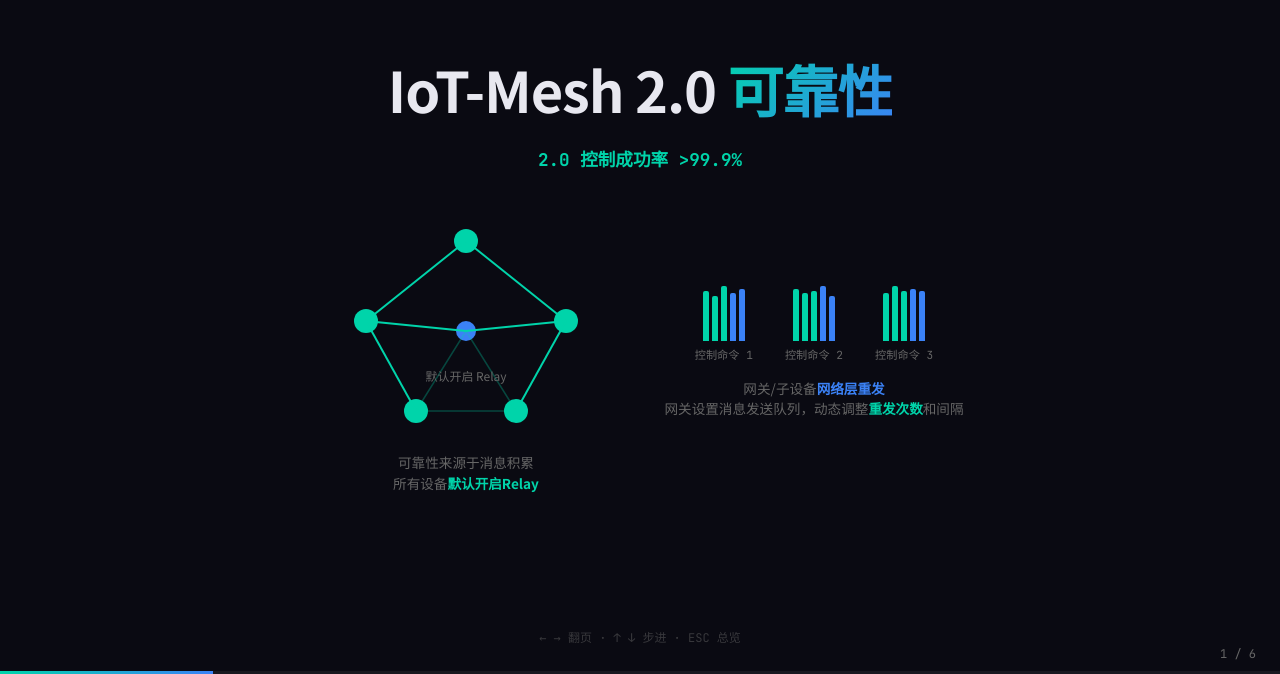
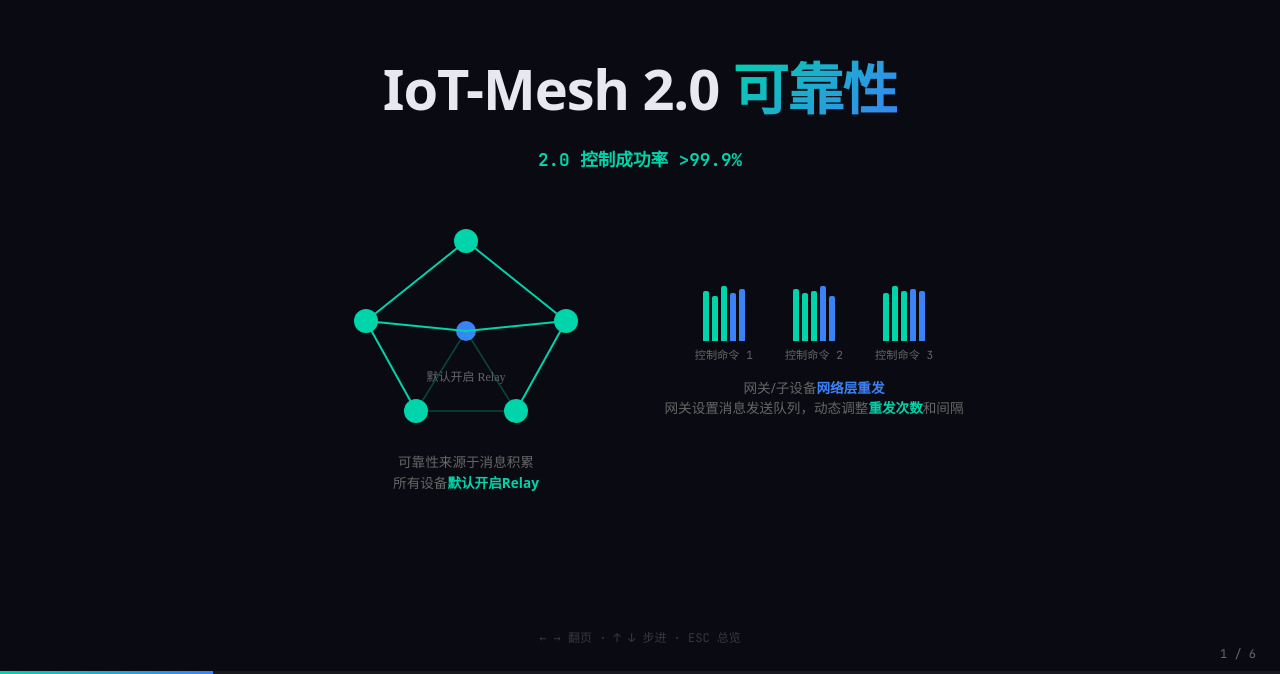
Before and after one commit to linbing1/IoT-Mesh2.0, a website built with Vite: page index.html in a window 1280 px wide. Shown: the part 126-800 px from the top of the page. Built offline with nearby package versions, Linux system fonts and the light colour scheme; files whose address does not match are found by name.

Commit message:
feat: use self-hosted MiSans font (Regular/Medium/Bold woff2)

```diff
--- a/src/style.css
+++ b/src/style.css
@@ -2,7 +2,26 @@
    Base
    ============================================================ */
 
-@import url('https://fonts.googleapis.com/css2?family=Noto+Sans+SC:wght@300;400;700;900&family=Space+Grotesk:wght@400;600;700&family=JetBrains+Mono:wght@400;700&display=swap');
+@import url('https://fonts.googleapis.com/css2?family=JetBrains+Mono:wght@400;700&display=swap');
+
+@font-face {
+  font-family: 'MiSans';
+  src: url('/fonts/MiSans-Regular.woff2') format('woff2');
+  font-weight: 400;
+  font-display: swap;
+}
+@font-face {
+  font-family: 'MiSans';
+  src: url('/fonts/MiSans-Medium.woff2') format('woff2');
+  font-weight: 600;
+  font-display: swap;
+}
+@font-face {
+  font-family: 'MiSans';
+  src: url('/fonts/MiSans-Bold.woff2') format('woff2');
+  font-weight: 700;
+  font-display: swap;
+}
 
 :root {
   --bg: #0a0a12;
@@ -13,9 +32,9 @@
   --old: #ff6b6b;
   --card-bg: rgba(255,255,255,0.04);
   --card-border: rgba(255,255,255,0.08);
-  --font-sans: 'Space Grotesk','Noto Sans SC',system-ui,sans-serif;
-  --font-mono: 'JetBrains Mono','Menlo',monospace;
-  --font-cn: 'Noto Sans SC',system-ui,sans-serif;
+  --font-sans: 'MiSans', system-ui, sans-serif;
+  --font-mono: 'JetBrains Mono', 'Menlo', monospace;
+  --font-cn: 'MiSans', system-ui, sans-serif;
 }
 
 *,*::before,*::after { margin:0; padding:0; box-sizing:border-box; }
```
Also changed, not shown: 1 other file.
